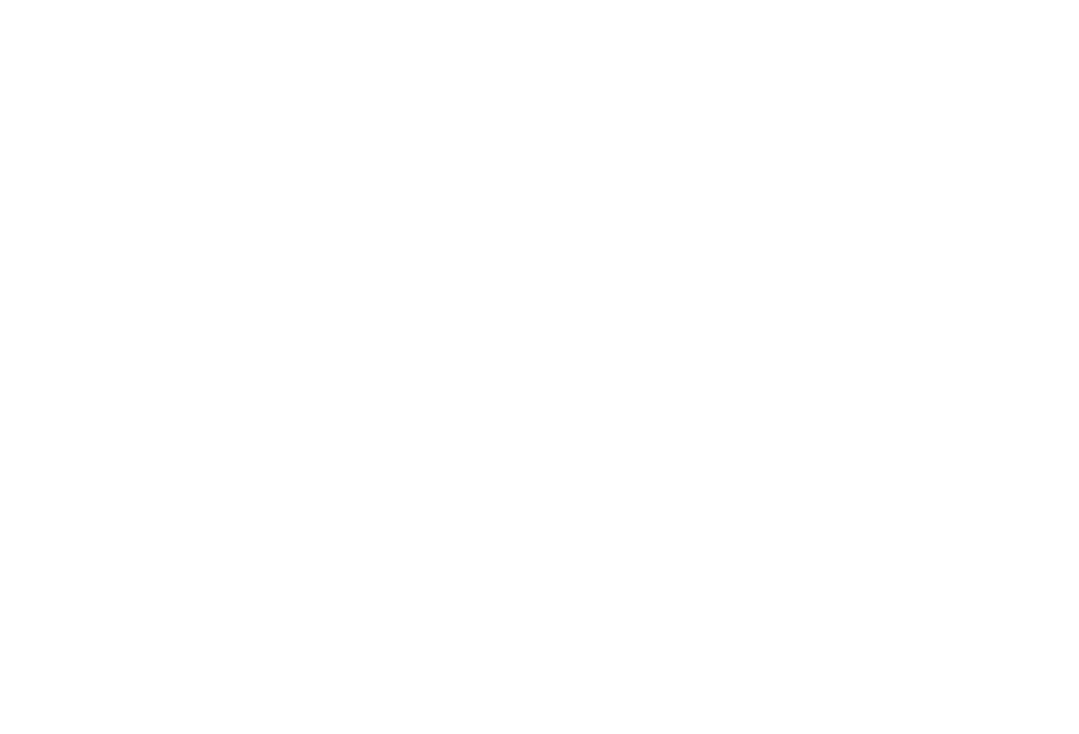
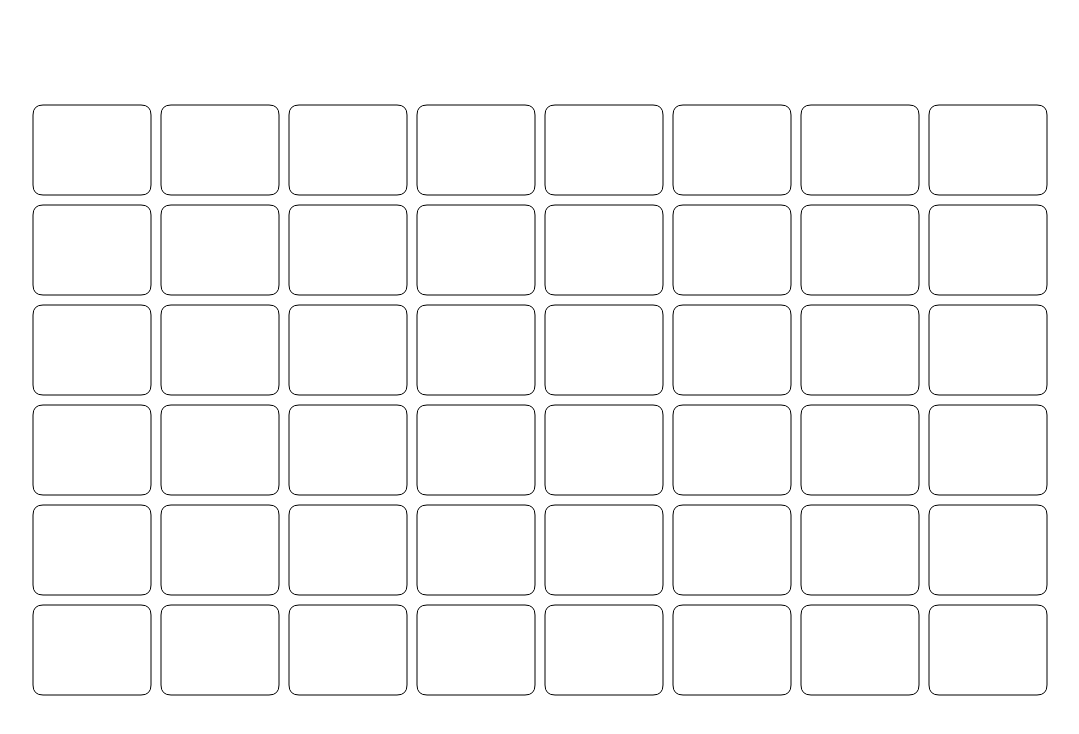
Before and after one commit to webored/match, a plain HTML site: page index.html in a window 1280 px wide. Shown: the whole page, without its empty margins (100-1179 px from the left). Drawn offline with Linux system fonts and the light colour scheme.

Commit message:
Added auto-resizing tiles

```diff
--- a/css/style.css
+++ b/css/style.css
@@ -1,6 +1,8 @@
 html, body {
   margin: 0;
   padding: 0;
+  width: 100%;
+  height: 100%;
   overflow: hidden;
 }
 
--- a/js/canvas.js
+++ b/js/canvas.js
@@ -20,7 +20,11 @@ function init() {
     {width: 16, height: 3},
     {width: 24, height: 2},
     {width: 48, height: 1},
-  ].map(x => ({width: x.width, height: x.height, ratio: x.width / x.height}));
+  ].map(x => ({
+    width: x.width,
+    height: x.height,
+    ratio: x.width / x.height
+  }));
 
   updateDimensions();
 }
@@ -37,7 +41,67 @@ function onMouseUp() {
 }
 
 function updateDimensions() {
-  window.width = window.canvas.getBoundingClientRect().width;
-  window.height = window.canvas.getBoundingClientRect().height;
-  window.wh_ratio = window.width / window.height;
+  var width = window.canvas.getBoundingClientRect().width,
+      height = window.canvas.getBoundingClientRect().height;
+  window.wh_ratio = width / height;
+
+  var lo = 0,
+      hi = window.ratios.length - 1,
+      mid;
+  while (hi > lo + 1) {
+    mid = Math.floor((hi + lo) / 2);
+    if (window.wh_ratio > window.ratios[mid].ratio) lo = mid;
+    else hi = mid;
+  }
+
+  var ratio;
+  if (window.wh_ratio - window.ratios[lo].ratio <
+      window.ratios[hi].ratio - window.wh_ratio) ratio = window.ratios[lo];
+  else ratio = window.ratios[hi];
+
+  window.width = ratio.width;
+  window.height = ratio.height;
+  window.canvas.width = width;
+  window.canvas.height = height;
+  window.tile_width = width / (window.width + 2);
+  window.tile_height = height / (window.height + 2);
+
+  for (var i = 0; i < 48; i++)
+    render_tile(i);
 }
+
+function render_tile(index) {
+  var x = (index % window.width + 1) * window.tile_width,
+      y = (Math.floor(index / window.width) + 1) * window.tile_height,
+      min_dim = Math.min(window.tile_width, window.tile_height),
+      r = min_dim / 10,
+      margin = min_dim / 20;
+
+  window.ctx.beginPath();
+  window.ctx.strokeStyle="black";
+  window.ctx.moveTo(x + r + margin, y + margin);
+  window.ctx.lineTo(x + window.tile_width - r - margin, y + margin);
+  window.ctx.quadraticCurveTo(
+    x + window.tile_width - margin,
+    y + margin,
+    x + window.tile_width - margin,
+    y + r + margin
+  );
+  window.ctx.lineTo(x + window.tile_width - margin, y + window.tile_height - r - margin);
+  window.ctx.quadraticCurveTo(
+    x + window.tile_width - margin,
+    y + window.tile_height - margin,
+    x + window.tile_width - r - margin,
+    y + window.tile_height - margin
+  );
+  window.ctx.lineTo(x + r + margin, y + window.tile_height - margin);
+  window.ctx.quadraticCurveTo(
+    x + margin,
+    y + window.tile_height - margin,
+    x + margin,
+    y + window.tile_height - r - margin
+  );
+  window.ctx.lineTo(x + margin, y + r + margin);
+  window.ctx.quadraticCurveTo(x + margin, y + margin, x + r + margin, y + margin);
+  window.ctx.stroke();
+}
```
